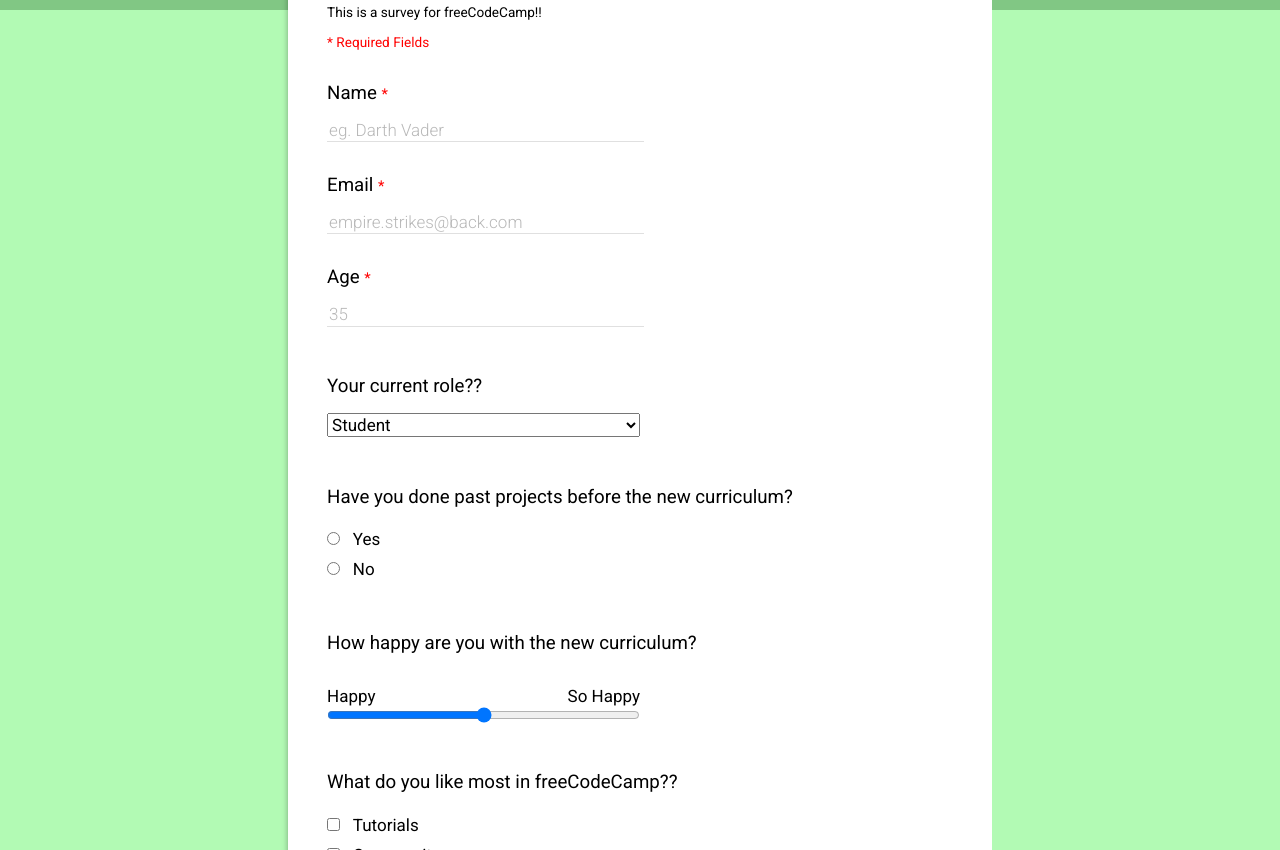
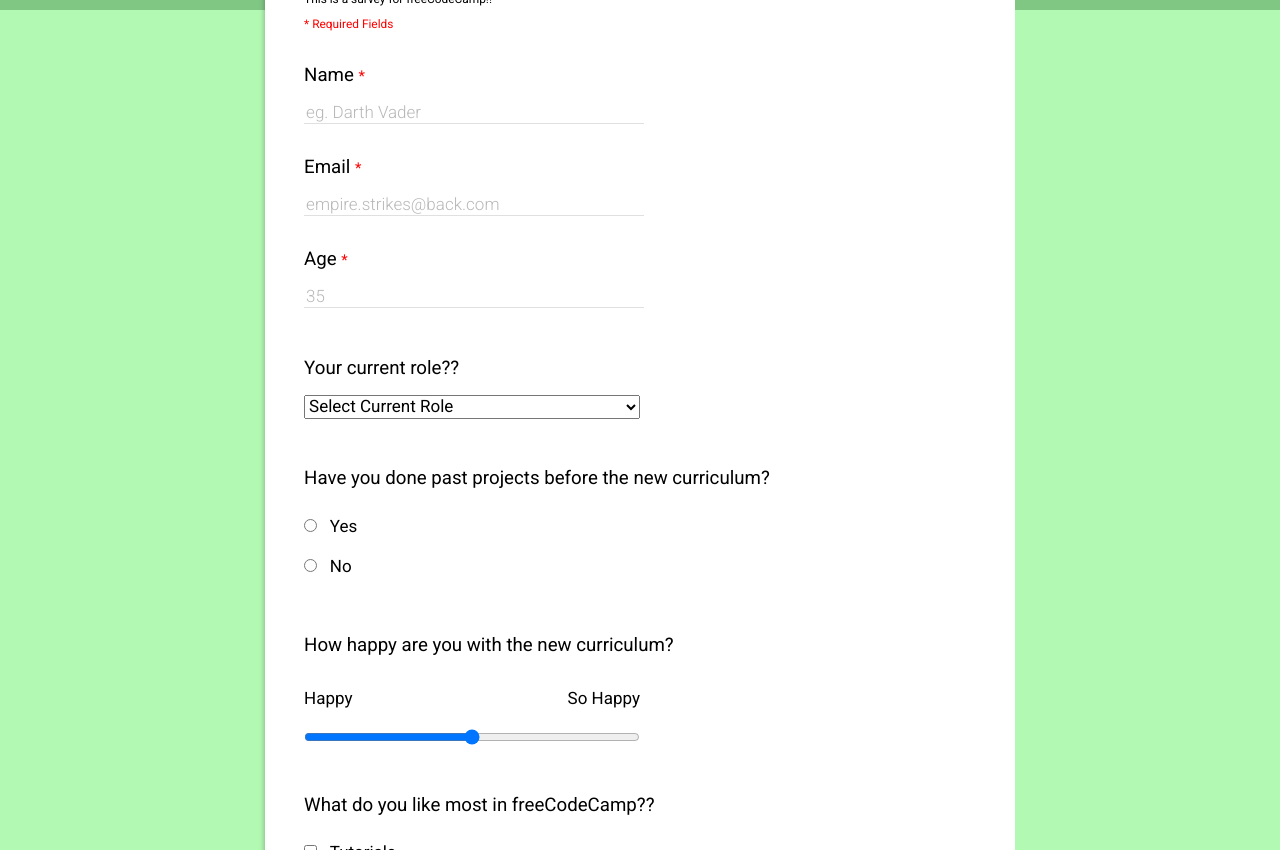
Before and after one commit to jcunanan05/fcc-rwd, a plain HTML site: page fcc-survey/index.html in a window 1280 px wide. Shown: the part 268-1118 px from the top of the page. Drawn offline with nearby package versions, Linux system fonts and the light colour scheme.

Commit message:
Bug fix for hi-res and mobile
Added more breakpoints for 4k res and mobile res
Also improved .dropdown by putting a default message first

```diff
--- /dev/null
+++ b/fcc-survey/breakpoints.css
@@ -0,0 +1,68 @@
+/* ----------- Super Samll screens ----------- */
+@media screen and (max-width: 767px) {
+  .container main {
+    bottom: 2em;
+  }
+
+  .form {
+    padding-top: 1em;
+  }
+}
+
+/* ----------- Wider phone or desktop ----------- */
+@media screen and (min-width: 480px) {
+  .title {
+    font-size: 1.9em;
+  }
+
+  main {
+    width: 65%;
+  }
+
+  .required, .description {
+    font-size: 0.8em;
+  }
+}
+
+/* ----------- Normal Desktops ----------- */
+@media screen and (min-width: 768px) {
+  main {
+    width: 55%;
+  }
+
+  .form input[type="text"], .form input[type="email"], .form input[type="number"], .form select {
+    width: 50%;
+  }
+
+  .overlay {
+    max-height: 278px;
+  }
+}
+
+/* ----------- Extra Large Monitors upto 4k ----------- */
+
+@media screen and (min-width: 1024px) {
+  html, body {
+    width: 100%;
+    height: 100%;
+  }
+
+  body {
+    display: flex;
+    flex-direction: column;
+  }
+
+  .form .range {
+    width: 50%;
+  }
+
+  .container {
+    display: flex;
+    flex-direction: column;
+    flex: 1 0 auto;
+  }
+
+  .footer {
+    flex: 1 1 0;
+  }
+}
--- a/fcc-survey/forms.css
+++ b/fcc-survey/forms.css
@@ -1,30 +1,45 @@
+.form {
+  padding-top: 3em;
+  box-shadow: -5px 5px 5px -4px #00000041;
+}
+
 .form-group {
   display: flex;
   flex-direction: column;
   margin-top: 1em;
 }
 
-.form-group input[type="radio"], .form-group input[type="checkbox"] {
-  margin-top: var(--label-gap);
-  margin-bottom: var(--label-gap);
-}
-
-#survey-form {
-  padding-top: 3em;
-  box-shadow: -5px 5px 5px -4px #00000041;
-}
-
-
-#survey-form article, #survey-form header, #survey-form button {
+.form article, .form header, .form button {
   margin-left: 2.3em;
   margin-right: 2.3em;
 }
 
-#survey-form header {
+.form header {
   margin-top: 0 !important;
 }
 
-textarea {
+.form-group input::placeholder {
+  color: rgb(184, 184, 184);
+  font-weight: var(--sub-font-weight);
+}
+
+.form-group input[type="radio"], .form-group input[type="checkbox"] {
+  margin-top: 0.8em;
+  margin-bottom: 0.8em;
+}
+
+.form-group input[type="text"], .form-group input[type="email"], .form-group input[type="number"] {
+  border: none;
+  background: none;
+  border-bottom: solid 1px rgb(224, 224, 224);
+}
+
+.form-group input[type="text"]:focus, .form-group input[type="email"]:focus, .form-group input[type="number"]:focus {
+  outline: none;
+  border-bottom: solid 1px var(--dark-bg-color);
+}
+
+.textarea textarea {
   min-height: 100px;
   resize: vertical;
 }
@@ -46,27 +61,15 @@ textarea {
   cursor: pointer;
 }
 
-input[type="text"], input[type="email"], input[type="number"] {
-  border: none;
-  background: none;
-  border-bottom: solid 1px rgb(224, 224, 224);
-}
-
-input::placeholder {
-  color: rgb(184, 184, 184);
-  font-weight: var(--sub-font-weight);
-}
-
-input[type="text"]:focus, input[type="email"]:focus, input[type="number"]:focus {
-  outline: none;
-  border-bottom: solid 1px var(--dark-bg-color);
-}
-
 .range {
   margin-top: 1em;
   margin-bottom: 1em;
 }
 
-.checkbox > label, .radio > label {
+.range input[type="range"] {
+  margin-top: 1.2em;
+}
+
+.checkbox input + label, .radio input + label {
   margin-left: 0.5em;
 }
--- a/fcc-survey/index.html
+++ b/fcc-survey/index.html
@@ -13,11 +13,11 @@
     </div>
 
     <main>
-      <form id="survey-form" class="form">
+      <form id="survey-form" class="survey-form form">
         <header class="header">
-          <h1 id="title">freeCodeCamp Survey</h1>
+          <h1 id="title" class="title">freeCodeCamp Survey</h1>
 
-          <p id="description" class="text-small">This is a survey for freeCodeCamp!!</p>
+          <p id="description" class="description text-small">This is a survey for freeCodeCamp!!</p>
 
           <p class="required text-small">* Required Fields</p>
         </header>
@@ -25,7 +25,7 @@
         <div class="question-list">
           <article class="personal-info">
             <section class="form-group">
-              <h2>
+              <h2 class="subtitle">
                 <label id="name-label" for="name">
                   Name <span class="required">*</span>
                 </label>
@@ -34,7 +34,7 @@
             </section>
 
             <section class="form-group">
-              <h2>
+              <h2 class="subtitle">
                 <label id="email-label" for="email">
                   Email <span class="required">*</span>
                 </label>
@@ -43,7 +43,7 @@
             </section>
 
             <section class="form-group">
-              <h2>
+              <h2 class="subtitle">
                 <label id="number-label" for="number">
                   Age <span class="required">*</span>
                 </label>
@@ -54,12 +54,13 @@
 
           <article class="current-role form-group">
             <section class="form-group">
-              <h2>
+              <h2 class="subtitle">
                 <label for="dropdown">
                   Your current role??
                 </label>
               </h2>
-              <select name="current-role" id="dropdown">
+              <select name="current-role" id="dropdown" class="dropdown">
+                <option value="" selected disabled hidden>Select Current Role</option>
                 <option value="Student">Student</option>
                 <option value="Working">Working</option>
               </select>
@@ -68,7 +69,7 @@
 
           <article class="history form-group">
             <section class="form-group">
-              <h2>
+              <h2 class="subtitle">
                 <label for="user-type">
                   Have you done past projects before the new curriculum?
                 </label>
@@ -92,7 +93,7 @@
 
           <article class="feelings form-group">
             <section class="form-group">
-              <h2>
+              <h2 class="subtitle">
                 <label for="happinessLevel">
                   How happy are you with the new curriculum?
                 </label>
@@ -118,7 +119,7 @@
           <article class="faves">
             <section class="form-group">
               <legend>
-                <h2>What do you like most in freeCodeCamp??</h2>
+                <h2 class="subtitle">What do you like most in freeCodeCamp??</h2>
               </legend>
 
               <div class="checkbox">
@@ -145,14 +146,14 @@
           </article>
 
           <article class="comments">
-            <section class="form-group">
-              <h2>
+            <section class="form-group textarea">
+              <h2 class="subtitle">
                 <label for="comments">
                   Any comments and suggestions?
                 </label>
               </h2>
 
-              <textarea name="comments" id="comments" cols="30" rows="10" min></textarea>
+              <textarea name="comments" id="comments"></textarea>
             </section>
           </article>
         </div>
--- a/fcc-survey/large.css
+++ /dev/null
@@ -1,23 +0,0 @@
-/* Extra Large Monitors upto 4k */
-
-@media screen and (min-width: 1024px) {
-  html, body {
-    width: 100%;
-    height: 100%;
-  }
-
-  body {
-    display: flex;
-    flex-direction: column;
-  }
-
-  .container {
-    display: flex;
-    flex-direction: column;
-    flex: 1 0 auto;
-  }
-
-  .footer {
-    flex: 1 1 auto;
-  }
-}
--- a/fcc-survey/style.css
+++ b/fcc-survey/style.css
@@ -2,7 +2,7 @@
 @import url('https://cdnjs.cloudflare.com/ajax/libs/normalize/8.0.0/normalize.min.css');
 @import url('flex.css');
 @import url('forms.css');
-@import url('large.css');
+@import url('breakpoints.css');
 
 :root {
   --main-bg-color: #b2fab4;
@@ -24,15 +24,17 @@ body {
   font-weight: var(--main-font-weight);
 }
 
-h1 {
+
+/* font styles */
+.title {
   font-size: 1.6em;
 }
 
-h2 {
+.subtitle {
   font-size: 1.1em;
 }
 
-body, #survey-form, h1, h2 {
+body, .form, .title, .subtitle {
   font-weight: var(--main-font-weight);
 }
 
@@ -44,6 +46,8 @@ body, #survey-form, h1, h2 {
   font-weight: var(--sub-font-weight);
 }
 
+
+/* layout styles and colors */
 main {
   background-color: white;
   width: 80%;
@@ -59,7 +63,6 @@ main {
   z-index: 1;
   width: 100%;
   height: 28vw;
-  max-height: 278px;
 }
 
 .required {
@@ -82,37 +85,3 @@ main {
 .footer a:hover {
   color: #fffbe0;
 }
-
-
-/* ----------- Wider phone or desktop ----------- */
-@media screen and (min-width: 480px) {
-  h1 {
-    font-size: 1.9em;
-  }
-
-  main {
-    width: 65%;
-  }
-
-  .required, #description {
-    font-size: 0.8em;
-  }
-}
-
-/* ----------- Desktop and above ----------- */
-@media screen and (min-width: 768px) {
-  main {
-    width: 55%;
-  }
-
-  input[type="text"], input[type="email"], input[type="number"], select {
-    width: 50%;
-  }
-}
-
-/* ----------- Desktop and above ----------- */
-@media screen and (min-width: 1024px) {
-  .range {
-    width: 50%;
-  }
-}
```
